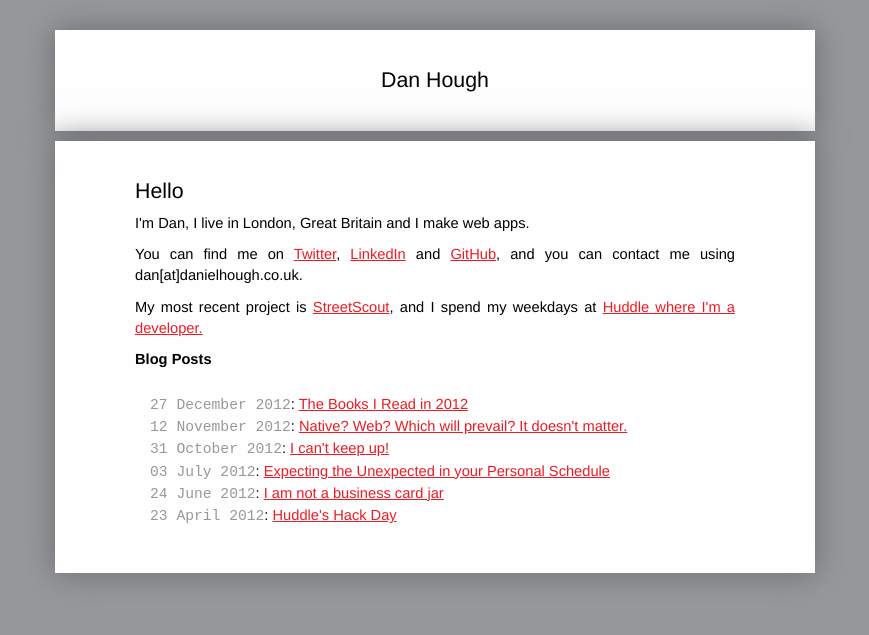
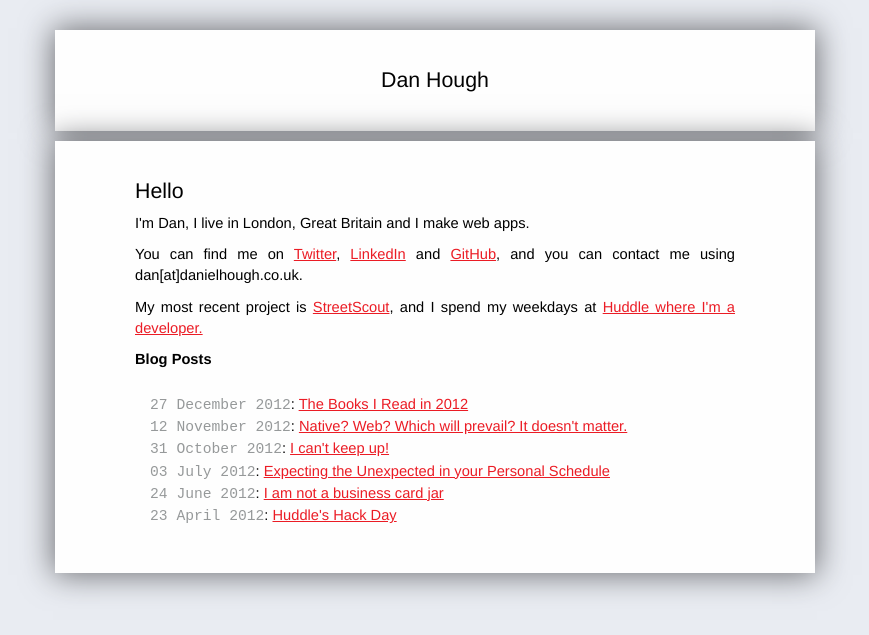
Before and after one commit to basicallydan/danhough.com, a Jekyll site: the page built from index.html, in a window 1280 px wide. Shown: the top 635 px of the page, without its empty margins (205-1074 px from the left). Built offline with Jekyll 4.4.1, drawn with Linux system fonts in a browser that asks for light colours.

Commit message:
New stylin'

```diff
--- a/css/main.css
+++ b/css/main.css
@@ -50,7 +50,7 @@ table {
 body {
   font:11pt helvetica,arial,sans-serif;
   line-height:16pt;
-  background-color:#96999A;
+  background-color:#E9ECF2;
 }
 
 a.thumbnail img {
```
